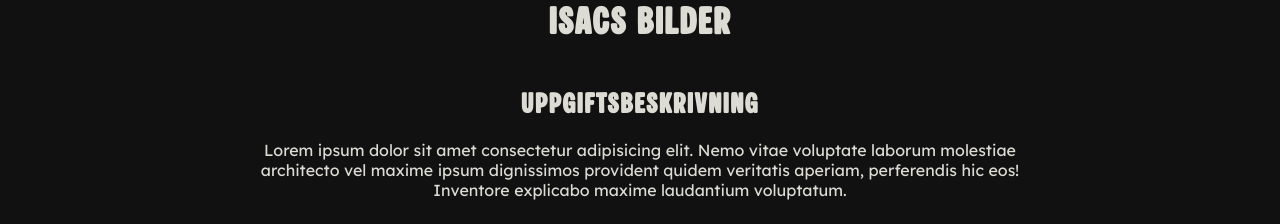
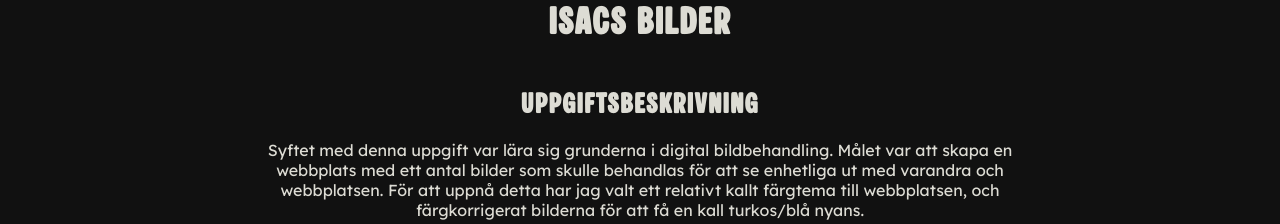
Before and after one commit to isla2401/dt200g-laboration1.2, a plain HTML site: page index.html in a window 1280 px wide. Shown: the part 602-826 px from the top of the page. Drawn offline with Linux system fonts and the light colour scheme.

Commit message:
Skrev uppgiftsbeskrivning

```diff
--- a/index.html
+++ b/index.html
@@ -46,11 +46,10 @@
         <!--  Uppgiftsbeskrivning -->
         <section>
             <h2>Uppgiftsbeskrivning</h2>
-            <p>Lorem ipsum dolor sit amet consectetur adipisicing elit. Nemo vitae voluptate laborum molestiae
-                architecto
-                vel maxime ipsum dignissimos provident quidem veritatis aperiam, perferendis hic eos! Inventore
-                explicabo
-                maxime laudantium voluptatum.</p>
+            <p>Syftet med denna uppgift var lära sig grunderna i digital bildbehandling. Målet var att
+                skapa en webbplats med ett antal bilder som skulle behandlas för att se
+                enhetliga ut med varandra och webbplatsen. För att uppnå detta har jag valt ett relativt kallt färgtema till
+                webbplatsen, och färgkorrigerat bilderna för att få en kall turkos/blå nyans. </p>
         </section>
 
         <!--  Bildserie -->
```
